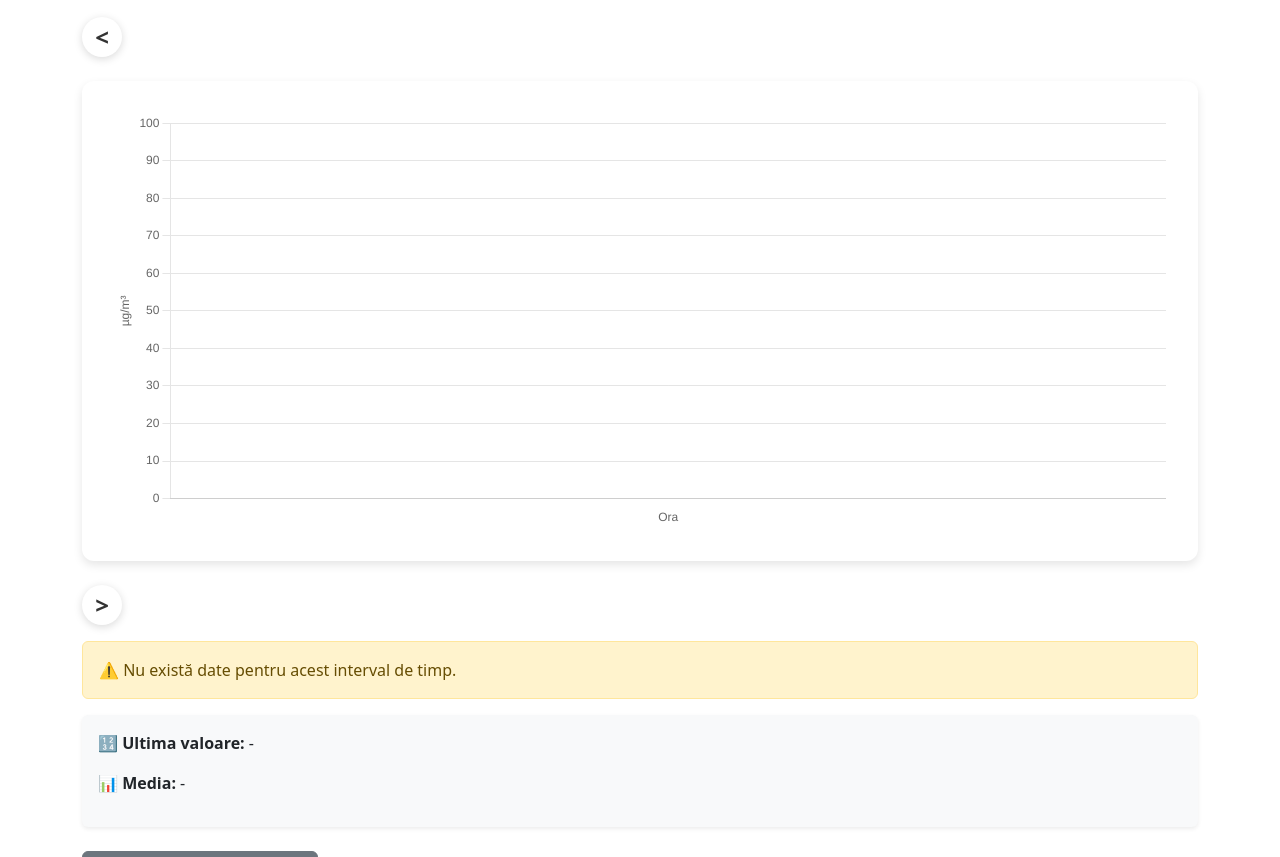
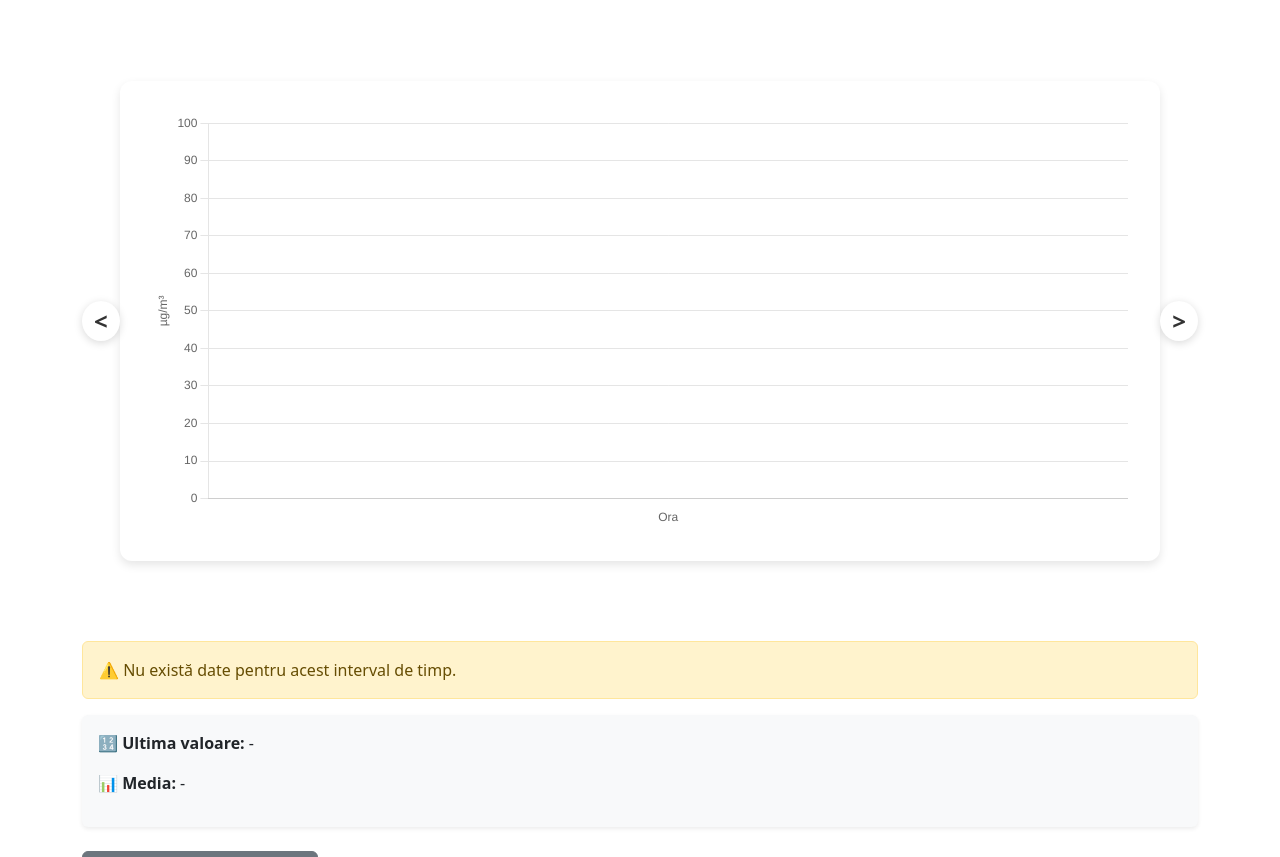
Before and after one commit to roxiexd7015/smartroom, a Flask app: page /details/1 in a window 1280 px wide. Shown: the part 149-1006 px from the top of the page. Run offline with Flask 3, Linux system fonts and the light colour scheme; data that the repository does not hold is empty; some libraries are stand-ins or nearby versions.

Commit message:
stilizat butoanele de navigare intre chart uri versiunea 5

```diff
--- a/templates/details.html
+++ b/templates/details.html
@@ -18,7 +18,7 @@
     <h2>📊 Evoluție – {{ sensor_name[sensor] | capitalize }}</h2>
     <p>Urmărește valorile înregistrate în timp pentru senzorul de <strong>{{ sensor_name[sensor] }}</strong>.</p>
 
-    <div class="position-relative">
+    <div class="chart-wrapper my-4 position-relative">
         <button class="nav-arrow nav-left" onclick="goToPrevSensor()">&lt;</button>
 
         <div class="chart-container my-4">
```
